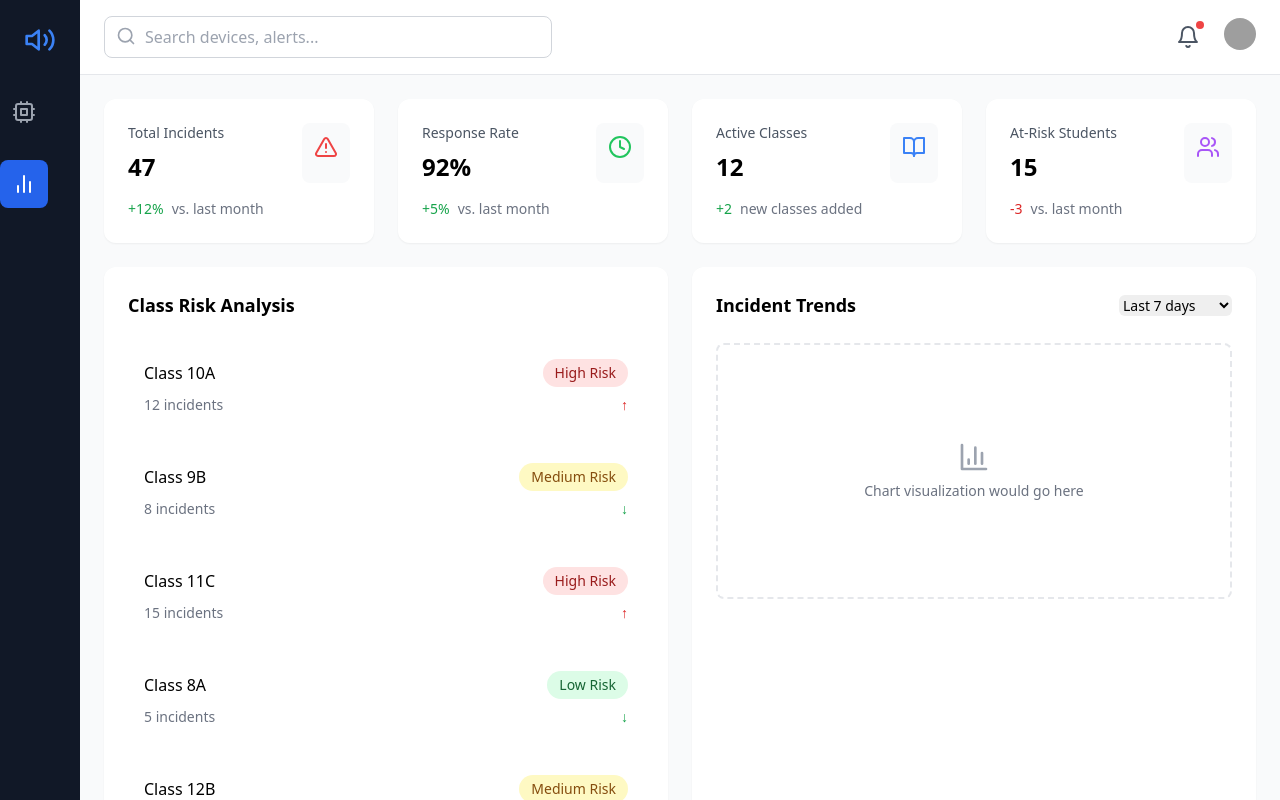
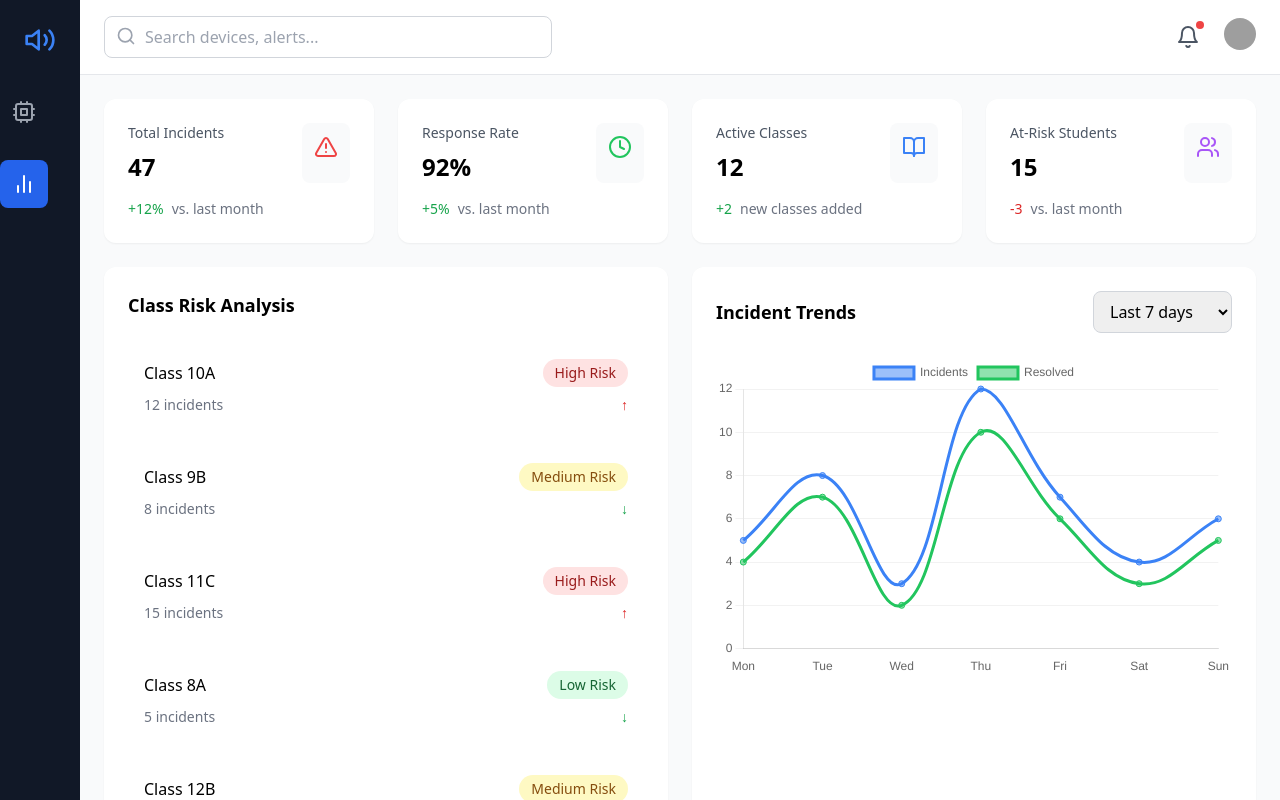
Before and after one commit to 19bk/speech-to-text, a React (Vite) app in the folder project/: page / in a window 1280 px wide. Both pictures are taken after a click on the button "Analytics". Built offline with nearby package versions, Linux system fonts and the light colour scheme; grey boxes are pictures that could not be loaded.

Commit message:
modified:   project/package-lock.json 	modified:   project/package.json 	modified:   project/src/components/HarassmentDashboard.tsx 	new file:   project/src/components/IncidentTrends.tsx 	modified:   project/yarn.lock

```diff
--- a/project/package.json
+++ b/project/package.json
@@ -10,8 +10,10 @@
     "preview": "vite preview"
   },
   "dependencies": {
+    "chart.js": "^4.4.6",
     "lucide-react": "^0.344.0",
     "react": "^18.3.1",
+    "react-chartjs-2": "^5.2.0",
     "react-dom": "^18.3.1",
     "zustand": "^4.5.2"
   },
--- a/project/src/components/HarassmentDashboard.tsx
+++ b/project/src/components/HarassmentDashboard.tsx
@@ -1,5 +1,6 @@
 import React, { useState } from 'react';
 import { AlertTriangle, BarChart3, Clock, MapPin, Shield, Users, BookOpen } from 'lucide-react';
+import IncidentTrends from './IncidentTrends';
 
 export default function HarassmentDashboard() {
   const [timeRange, setTimeRange] = useState('7');
@@ -128,36 +129,6 @@ function ClassAnalytics() {
   );
 }
 
-interface IncidentTrendsProps {
-  timeRange: string;
-  setTimeRange: (range: string) => void;
-}
-
-function IncidentTrends({ timeRange, setTimeRange }: IncidentTrendsProps) {
-  return (
-    <div className="bg-white rounded-xl shadow-sm p-6">
-      <div className="flex items-center justify-between mb-6">
-        <h3 className="text-lg font-semibold">Incident Trends</h3>
-        <select
-          value={timeRange}
-          onChange={(e) => setTimeRange(e.target.value)}
-          className="text-sm border-gray-300 rounded-md"
-        >
-          <option value="7">Last 7 days</option>
-          <option value="30">Last 30 days</option>
-          <option value="90">Last 3 months</option>
-        </select>
-      </div>
-      <div className="h-64 flex items-center justify-center border-2 border-dashed border-gray-200 rounded-lg">
-        <div className="text-center">
-          <BarChart3 className="h-8 w-8 text-gray-400 mx-auto mb-2" />
-          <p className="text-sm text-gray-500">Chart visualization would go here</p>
-        </div>
-      </div>
-    </div>
-  );
-}
-
 function RecentIncidents() {
   const incidents = [
     {
--- /dev/null
+++ b/project/src/components/IncidentTrends.tsx
@@ -0,0 +1,95 @@
+import React from 'react';
+import { Line } from 'react-chartjs-2';
+import {
+  Chart as ChartJS,
+  CategoryScale,
+  LinearScale,
+  PointElement,
+  LineElement,
+  Title,
+  Tooltip,
+  Legend
+} from 'chart.js';
+
+ChartJS.register(
+  CategoryScale,
+  LinearScale,
+  PointElement,
+  LineElement,
+  Title,
+  Tooltip,
+  Legend
+);
+
+interface IncidentTrendsProps {
+  timeRange: string;
+  setTimeRange: (range: string) => void;
+}
+
+export default function IncidentTrends({ timeRange, setTimeRange }: IncidentTrendsProps) {
+  const data = {
+    labels: ['Mon', 'Tue', 'Wed', 'Thu', 'Fri', 'Sat', 'Sun'],
+    datasets: [
+      {
+        label: 'Incidents',
+        data: [5, 8, 3, 12, 7, 4, 6],
+        borderColor: 'rgb(59, 130, 246)',
+        backgroundColor: 'rgba(59, 130, 246, 0.5)',
+        tension: 0.4,
+      },
+      {
+        label: 'Resolved',
+        data: [4, 7, 2, 10, 6, 3, 5],
+        borderColor: 'rgb(34, 197, 94)',
+        backgroundColor: 'rgba(34, 197, 94, 0.5)',
+        tension: 0.4,
+      }
+    ]
+  };
+
+  const options = {
+    responsive: true,
+    maintainAspectRatio: false,
+    plugins: {
+      legend: {
+        position: 'top' as const,
+      },
+      title: {
+        display: false,
+      },
+    },
+    scales: {
+      y: {
+        beginAtZero: true,
+        grid: {
+          color: 'rgba(0, 0, 0, 0.05)',
+        },
+      },
+      x: {
+        grid: {
+          display: false,
+        },
+      },
+    },
+  };
+
+  return (
+    <div className="bg-white rounded-xl shadow-sm p-6">
+      <div className="flex items-center justify-between mb-6">
+        <h3 className="text-lg font-semibold">Incident Trends</h3>
+        <select
+          value={timeRange}
+          onChange={(e) => setTimeRange(e.target.value)}
+          className="px-3 py-2 border border-gray-300 rounded-lg focus:ring-2 focus:ring-blue-500 focus:border-blue-500"
+        >
+          <option value="7">Last 7 days</option>
+          <option value="14">Last 14 days</option>
+          <option value="30">Last 30 days</option>
+        </select>
+      </div>
+      <div className="h-80">
+        <Line options={options} data={data} />
+      </div>
+    </div>
+  );
+}
```
Also changed, not shown: 2 other files (tests, documents, lock files or other folders).
